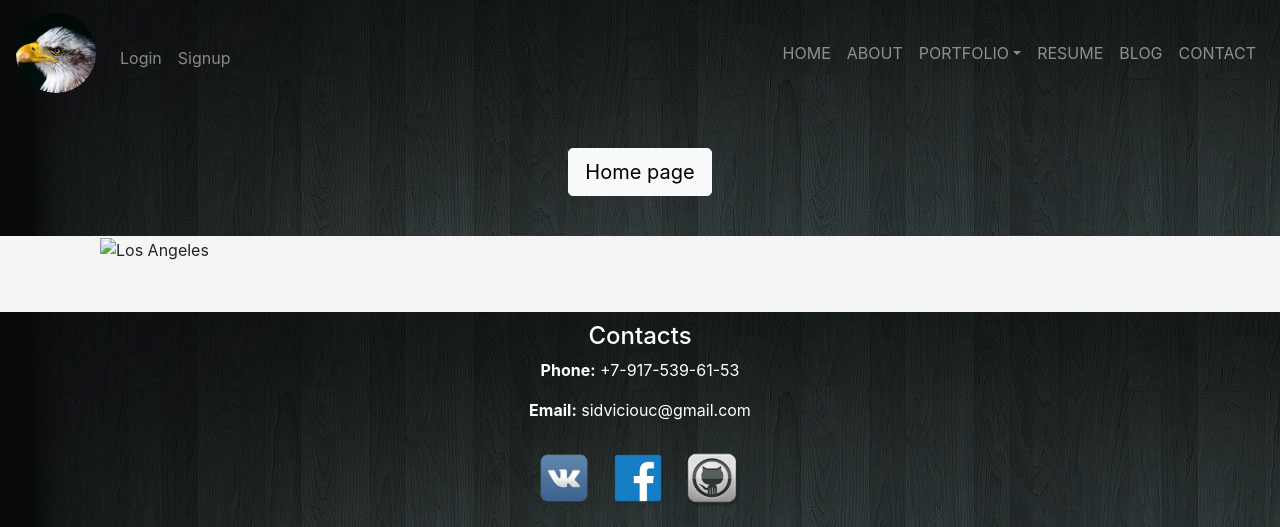
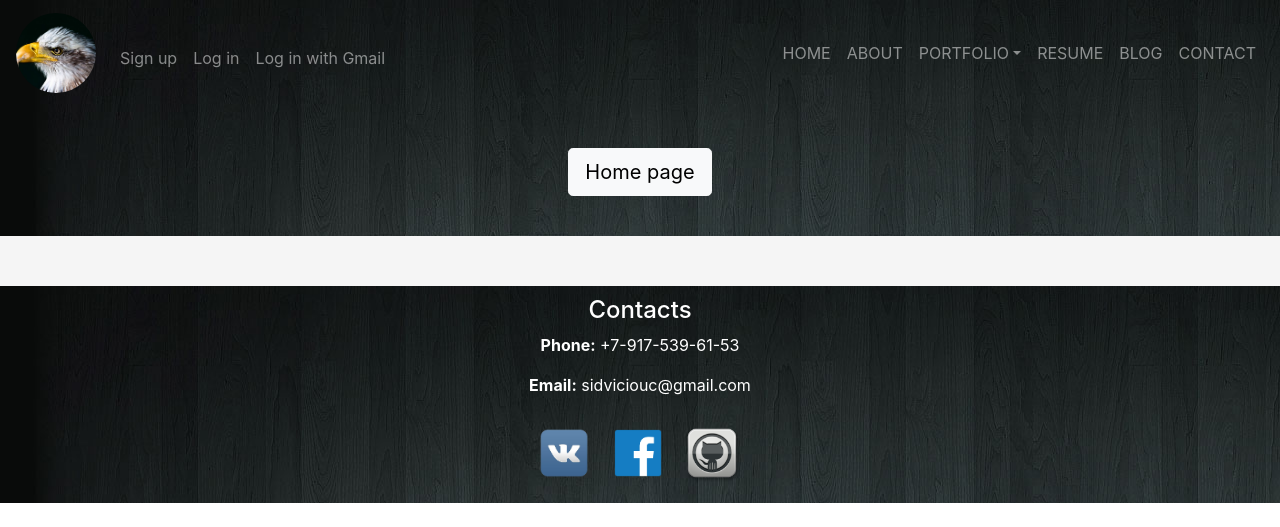
Before and after one commit to iAnafem/My_web-site, a Django app: page /accounts/1/ in a window 1280 px wide. Shown: the top 527 px of the page. Run offline with Django 3.2, Linux system fonts and the light colour scheme; tables that the repository leaves empty hold one stand-in row (values such as "Sample post"); some libraries are stand-ins or nearby versions.

Commit message:
add the authentification via gmail!

```diff
--- a/accounts/admin.py
+++ b/accounts/admin.py
@@ -10,7 +10,7 @@ class CustomUserAdmin(UserAdmin):
     model = CustomUser
     add_form = CustomUserCreationForm
     form = CustomUserChangeForm
-    list_display = ['username', 'first_name', 'last_name','gender', 'date_of_birth']
+    list_display = ['username', 'email', 'first_name', 'last_name', 'gender', 'date_of_birth']
     fieldsets = UserAdmin.fieldsets + (
         ('Additional information', {'fields': ('gender', 'date_of_birth', 'biography', 'avatar',)}),
     )
--- a/accounts/templates/accounts/profile_detail.html
+++ b/accounts/templates/accounts/profile_detail.html
@@ -12,7 +12,9 @@
 {% block button %} Home page {% endblock %}
 
 {% block page_content %}
-    <img src="{{ user.avatar.url }}" alt="Los Angeles">
+    {% if user.avatar %}
+      <img src="{{ user.avatar.url }}" alt="Los Angeles">
+    {%  endif %}
     {{ user.first_name }}
     {{ user.last_name }}
     {{ user.gender }}
--- a/mysite/templates/mysite/base.html
+++ b/mysite/templates/mysite/base.html
@@ -9,7 +9,7 @@
     <script src="https://cdnjs.cloudflare.com/ajax/libs/popper.js/1.14.7/umd/popper.min.js"></script>
     <script src="https://maxcdn.bootstrapcdn.com/bootstrap/4.3.1/js/bootstrap.min.js"></script>
     {% load static %}
-
+    {% load socialaccount %}
   </head>
   <body>
     <div class='tour-step-background'
@@ -51,14 +51,17 @@
               <a class="nav-link" href="{% url 'profile_detail' user.pk %}">{{ user }}</a>
             </li>
             <li class="nav-item">
-                <a class="nav-link" href="{% url 'logout' %}?next=/" >Logout</a>
+                <a class="nav-link" href="{% url 'account_logout' %}?next=/" >Log out</a>
             </li>
           {% else %}
             <li class="nav-item">
-                <a class="nav-link" href="{% url 'login' %}?next={{request.path}}" >Login </a>
+                <a class="nav-link" href="{% url 'account_signup' %}" >Sign up </a>
             </li>
             <li class="nav-item">
-                <a class="nav-link" href="{% url 'signup' %}?next={{request.path}}" >Signup</a>
+                <a class="nav-link" href="{% url 'account_login' %}?next={{request.path}}" >Log in </a>
+            </li>
+            <li class="nav-item">
+                <a class="nav-link" href="{% provider_login_url 'google' %}?next={{request.path}}" >Log in with Gmail</a>
             </li>
           {% endif %}
         </ul>
--- a/mysite/urls.py
+++ b/mysite/urls.py
@@ -28,8 +28,8 @@ urlpatterns = [
     path('infopages/about/', views.flatpage, {'url': 'infopages/about/'}, name='about_index'),
     path('infopages/resume/', views.flatpage, {'url': 'infopages/resume/'}, name='resume_index'),
     path('infopages/contact/', views.flatpage, {'url': 'infopages/contact/'}, name='contact_index'),
-    path('accounts/', include('django.contrib.auth.urls')),
     path('accounts/', include('accounts.urls')),
+    path('users/', include('allauth.urls'))
 ]
 
 if settings.DEBUG:
```
Also changed, not shown: mysite/settings.py (+17 -2 lines), media/images/blog/300px-Fuck-yea_lbyLWDX.jpg (added).
